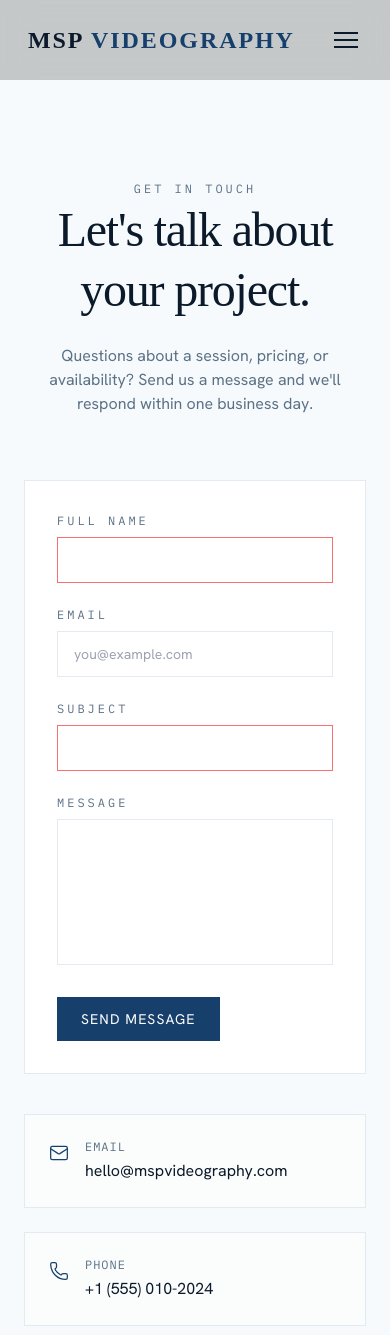
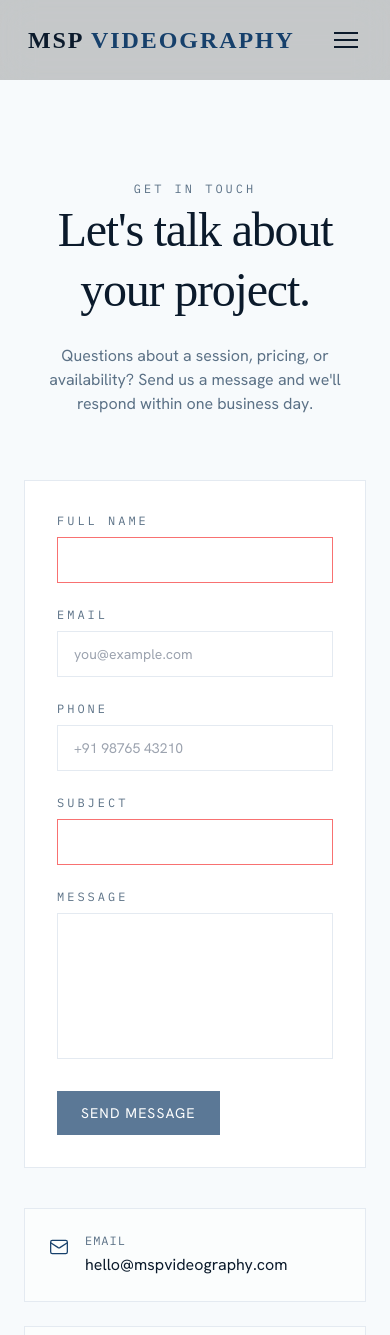
Before and after one commit to Arav034/MSP-Videography-cloud, a React (Vite) app in the folder customer-app/: page /contact in a window 390 px wide. Shown: the top 1335 px of the page. Built offline with nearby package versions, Linux system fonts and the light colour scheme; no server answers.

Commit message:
Updated phone num in contact form

```diff
--- a/customer-app/src/components/forms/ContactForm.jsx
+++ b/customer-app/src/components/forms/ContactForm.jsx
@@ -5,7 +5,7 @@ import TextArea from "@/components/forms/TextArea";
 import Spinner from "@/components/common/Spinner";
 import { createContact } from "@/services/contactform";
 
-const INITIAL_STATE = { name: "", email: "", subject: "", message: "" };
+const INITIAL_STATE = { name: "", email: "", phone: "", subject: "", message: "" };
 
 export default function ContactForm() {
   const [form, setForm] = useState(INITIAL_STATE);
@@ -28,6 +28,7 @@ export default function ContactForm() {
   //   }, 900);
   // };
 
+  const isPhoneValid = form.phone.replace(/\D/g, "").length === 10;
 
   const handleSubmit = async (e) => {
     e.preventDefault();
@@ -38,6 +39,7 @@ export default function ContactForm() {
       const contactData = {
         name: form.name,
         email: form.email,
+        phone: form.phone,
         subject: form.subject,
         message: form.message,
         status: "New",
@@ -86,12 +88,29 @@ export default function ContactForm() {
         <TextField label="Full Name" name="name" value={form.name} onChange={handleChange} required />
         <TextField label="Email" name="email" type="email" value={form.email} onChange={handleChange} required />
       </div>
+      <div>
+        <TextField
+        label="Phone"
+        name="phone"
+        type="number"
+        value={form.phone}
+        onChange={handleChange}
+        placeholder="+91 98765 43210"
+        required />
+
+        {form.phone && form.phone.replace(/\D/g, "").length < 10 && (
+        <p className="mt-2 text-xs text-red-500">
+          Please enter your full 10-digit phone number.
+        </p>
+       )}
+      </div>
+
       <TextField label="Subject" name="subject" value={form.subject} onChange={handleChange} required />
       <TextArea label="Message" name="message" rows={6} value={form.message} onChange={handleChange} required />
 
      <button
         type="submit"
-        disabled={submitting}
+        disabled={submitting || !isPhoneValid}
         className="btn-primary self-start mt-2 disabled:opacity-70"
       >
         {submitting ? <Spinner /> : null}
--- a/customer-app/src/pages/booking/DetailsStep.jsx
+++ b/customer-app/src/pages/booking/DetailsStep.jsx
@@ -14,9 +14,9 @@ export default function DetailsStep({ details, onChange, onNext, onBack }) {
       <h2 className="font-display text-3xl text-center mb-10">Your details</h2>
 
       <form className="max-w-md mx-auto flex flex-col gap-6">
-        <TextField label="Full Name" name="name" value={details.name} onChange={handleField} />
-        <TextField label="Email" name="email" type="email" value={details.email} onChange={handleField} />
-        <TextField label="Phone" name="phone" value={details.phone} onChange={handleField} />
+        <TextField label="Full Name" name="name" value={details.name} onChange={handleField} required />
+        <TextField label="Email" name="email" type="email" value={details.email} onChange={handleField} required/>
+        <TextField label="Phone" name="phone" type="number" value={details.phone} onChange={handleField} required />
         <TextArea label="Notes (optional)" name="notes" value={details.notes} onChange={handleField} />
       </form>
 
```
